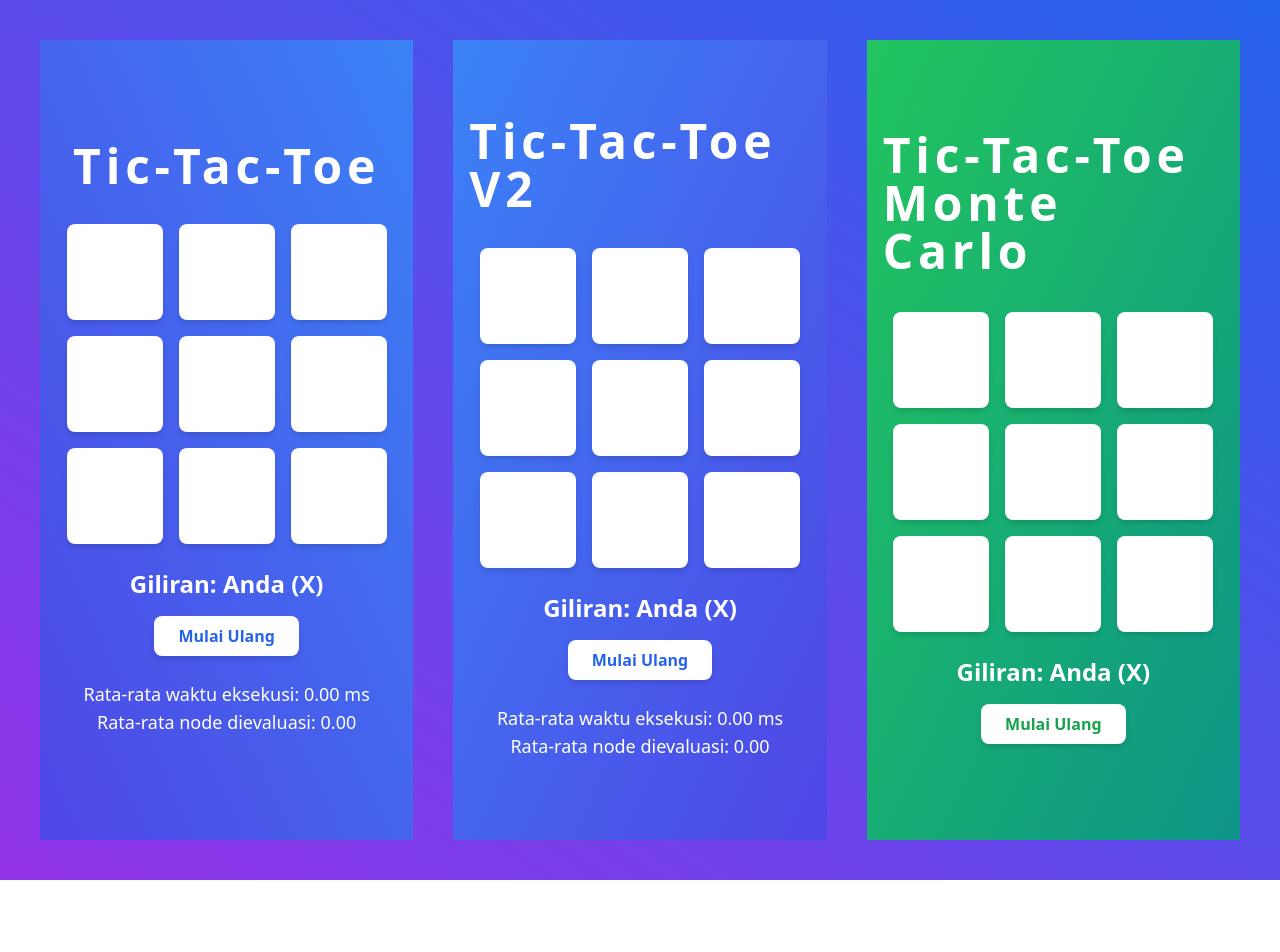
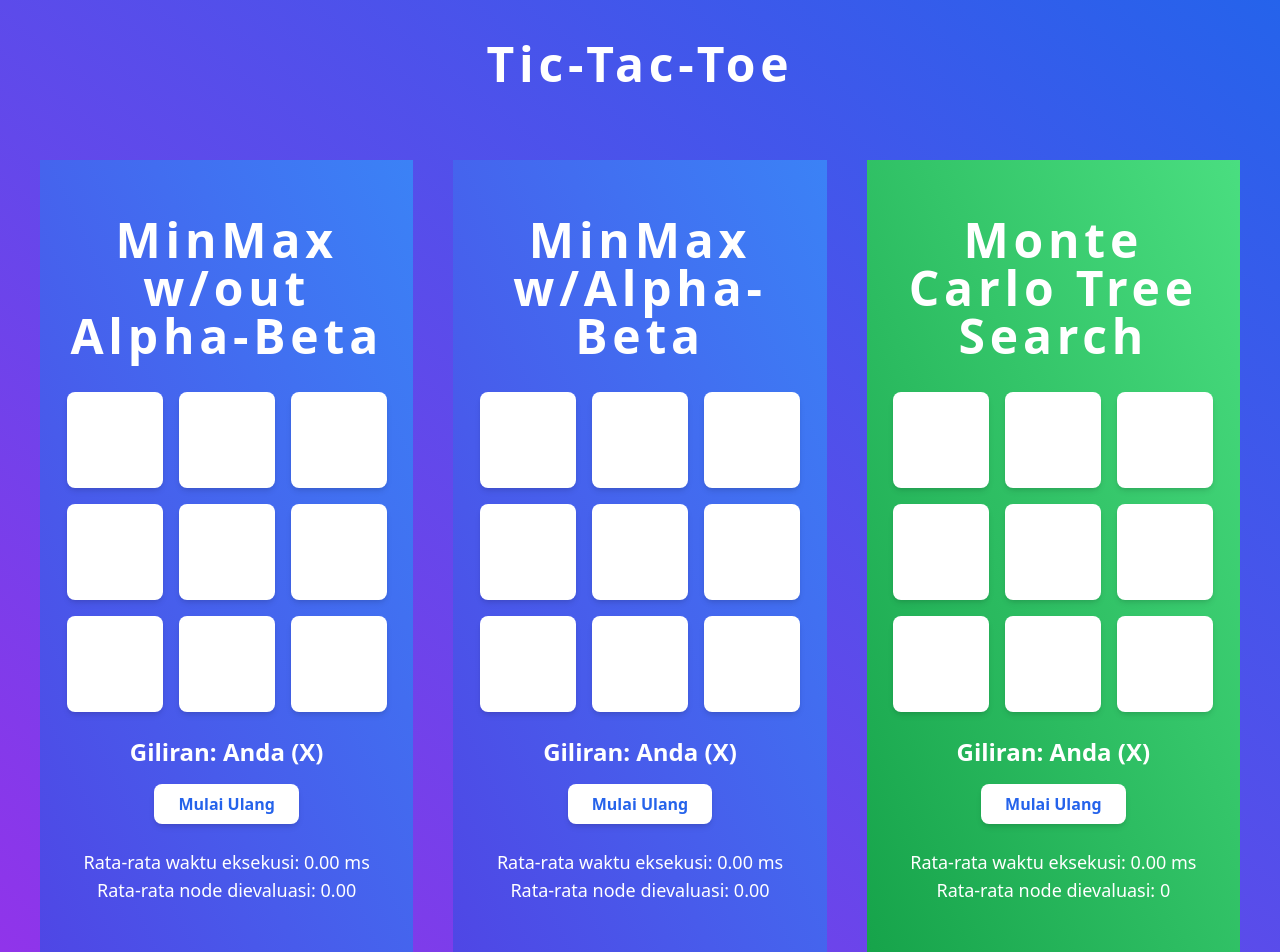
Before and after one commit to 24aeronyx/tictactoe_PKB, a React (Vite) app: page / in a window 1280 px wide. Shown: the top 952 px of the page. Before the commit the page ends 880 px from the top, so only its background shows below. Built offline with nearby package versions, Linux system fonts and the light colour scheme.

Commit message:
Update monte carlo and styling

```diff
--- a/src/App.jsx
+++ b/src/App.jsx
@@ -5,6 +5,9 @@ import TicTacToeMonteCarlo from "./components/TicTacToeMonteCarlo";
 function App() {
   return (
     <div className="flex flex-col items-center gap-10 p-10 bg-gradient-to-bl from-blue-600 to-purple-600 min-h-screen">
+      <h1 className="text-5xl text-center font-bold text-white mb-8 tracking-widest">
+        Tic-Tac-Toe
+      </h1>
       <div className="flex flex-col lg:flex-row justify-between items-center gap-10">
         <div className="flex-1 flex justify-center">
           <TicTacToe />
--- a/src/components/TicTacToe.jsx
+++ b/src/components/TicTacToe.jsx
@@ -163,8 +163,8 @@ const TicTacToe = () => {
         isDraw ? "bg-gray-500" : "bg-gradient-to-bl from-blue-500 to-indigo-600"
       } transition-colors duration-500`}
     >
-      <h1 className="text-5xl font-bold text-white mb-8 tracking-widest animate-bounce">
-        Tic-Tac-Toe
+      <h1 className="text-5xl font-bold text-white mb-8 tracking-widest text-center">
+        MinMax w/out Alpha-Beta
       </h1>
       <div
         className={`grid grid-cols-3 gap-4 ${isDraw ? "animate-pulse" : ""}`}
--- a/src/components/TicTacToeMonteCarlo.jsx
+++ b/src/components/TicTacToeMonteCarlo.jsx
@@ -5,6 +5,7 @@ const TicTacToeMonteCarlo = () => {
   const [squares, setSquares] = useState(Array(9).fill(null));
   const [isXNext, setIsXNext] = useState(true);
   const [status, setStatus] = useState("Giliran: Anda (X)");
+  const [moveStats, setMoveStats] = useState([]);
   const [showConfetti, setShowConfetti] = useState(false);
   const [isDraw, setIsDraw] = useState(false);
 
@@ -31,52 +32,125 @@ const TicTacToeMonteCarlo = () => {
     return null;
   };
 
-  const winner = calculateWinner(squares);
+  const mcts = (initialSquares, player, iterations = 1000) => {
+    let nodesEvaluated = 0; // Tambahkan penghitung global
 
-  const simulateGame = (board, currentPlayer) => {
-    const squaresCopy = [...board];
-    let player = currentPlayer;
+    class Node {
+      constructor(squares, parent = null) {
+        this.squares = squares;
+        this.parent = parent;
+        this.children = [];
+        this.visits = 0;
+        this.wins = 0;
+        this.player = player;
+      }
 
-    while (true) {
-      const validMoves = squaresCopy
-        .map((val, idx) => (val === null ? idx : null))
-        .filter((idx) => idx !== null);
+      uctValue(totalSimulations) {
+        if (this.visits === 0) return Infinity;
+        return (
+          this.wins / this.visits +
+          Math.sqrt((2 * Math.log(totalSimulations)) / this.visits)
+        );
+      }
+    }
 
-      if (validMoves.length === 0) return null; // Draw
-      const randomMove =
-        validMoves[Math.floor(Math.random() * validMoves.length)];
-      squaresCopy[randomMove] = player;
+    const root = new Node(initialSquares);
 
-      const result = calculateWinner(squaresCopy);
-      if (result) return result;
+    const simulate = (squares, player) => {
+      let currentPlayer = player;
+      let winner = calculateWinner(squares);
+      while (!winner && squares.includes(null)) {
+        const availableMoves = squares
+          .map((square, index) => (square === null ? index : null))
+          .filter((index) => index !== null);
 
-      player = player === "X" ? "O" : "X"; // Switch player
+        const randomMove =
+          availableMoves[Math.floor(Math.random() * availableMoves.length)];
+        squares[randomMove] = currentPlayer;
+        currentPlayer = currentPlayer === "X" ? "O" : "X";
+        winner = calculateWinner(squares);
+      }
+
+      nodesEvaluated++; // Tambahkan saat simulasi selesai
+      if (winner === "O") return 1;
+      if (winner === "X") return -1;
+      return 0;
+    };
+
+    const backpropagate = (node, result) => {
+      while (node) {
+        node.visits += 1;
+        if (node.player === "O") {
+          node.wins += result;
+        } else {
+          node.wins -= result;
+        }
+        node = node.parent;
+      }
+    };
+
+    const expand = (node) => {
+      const availableMoves = node.squares
+        .map((square, index) => (square === null ? index : null))
+        .filter((index) => index !== null);
+
+      for (let move of availableMoves) {
+        const newSquares = [...node.squares];
+        newSquares[move] = node.player === "X" ? "O" : "X";
+        node.children.push(new Node(newSquares, node));
+        nodesEvaluated++; // Tambahkan saat node baru dibuat
+      }
+    };
+
+    const select = (node) => {
+      while (node.children.length > 0) {
+        node = node.children.reduce((bestChild, child) =>
+          child.uctValue(node.visits) > bestChild.uctValue(node.visits)
+            ? child
+            : bestChild
+        );
+      }
+      return node;
+    };
+
+    for (let i = 0; i < iterations; i++) {
+      let node = select(root);
+      if (node.visits > 0 && node.children.length === 0) {
+        expand(node);
+      }
+      const childNode = node.children.length > 0 ? node.children[0] : node;
+      const result = simulate([...childNode.squares], childNode.player);
+      backpropagate(childNode, result);
     }
+
+    const bestChild = root.children.reduce((best, child) =>
+      child.visits > best.visits ? child : best
+    );
+
+    return {
+      move: bestChild.squares.findIndex(
+        (val, idx) => val !== root.squares[idx]
+      ),
+      nodesEvaluated, // Kembalikan jumlah node yang dievaluasi
+    };
   };
 
-  const monteCarlo = (board, simulations = 100) => {
-    const scores = Array(9).fill(0);
-    const validMoves = board
-      .map((val, idx) => (val === null ? idx : null))
-      .filter((idx) => idx !== null);
+  // Memanggil AI
+  const bestMove = () => {
+    let start = performance.now();
+    const { move, nodesEvaluated } = mcts(squares, "O", 1000);
+    let end = performance.now();
 
-    validMoves.forEach((move) => {
-      for (let i = 0; i < simulations; i++) {
-        const boardCopy = [...board];
-        boardCopy[move] = "O"; // Simulate AI's move
-        const result = simulateGame(boardCopy, "X");
-
-        if (result === "O") scores[move] += 1; // AI wins
-        else if (result === "X") scores[move] -= 1; // Player wins
-      }
-    });
-
-    return scores.indexOf(Math.max(...scores));
+    const executionTime = end - start;
+    setMoveStats((prevStats) => [
+      ...prevStats,
+      { executionTime, nodesEvaluated },
+    ]);
+    return move;
   };
 
   const handleClick = (i) => {
-    if (winner || squares[i] || !isXNext) return;
-
+    if (calculateWinner(squares) || squares[i] || !isXNext) return;
     const newSquares = squares.slice();
     newSquares[i] = "X";
     setSquares(newSquares);
@@ -84,8 +158,8 @@ const TicTacToeMonteCarlo = () => {
   };
 
   useEffect(() => {
-    if (!isXNext && !winner) {
-      const aiMove = monteCarlo(squares, 500);
+    if (!isXNext && !calculateWinner(squares)) {
+      const aiMove = bestMove();
       if (aiMove !== undefined) {
         const newSquares = squares.slice();
         newSquares[aiMove] = "O";
@@ -93,9 +167,10 @@ const TicTacToeMonteCarlo = () => {
         setIsXNext(true);
       }
     }
-  }, [isXNext, squares, winner]);
+  }, [isXNext, squares]);
 
   useEffect(() => {
+    const winner = calculateWinner(squares);
     if (winner) {
       setStatus(`Pemenang: ${winner}`);
       setShowConfetti(true);
@@ -109,24 +184,25 @@ const TicTacToeMonteCarlo = () => {
       setShowConfetti(false);
       setIsDraw(false);
     }
-  }, [winner, squares, isXNext]);
+  }, [squares, isXNext]);
 
   const resetGame = () => {
     setSquares(Array(9).fill(null));
     setIsXNext(true);
     setStatus("Giliran: Anda (X)");
+    setMoveStats([]);
     setShowConfetti(false);
     setIsDraw(false);
   };
 
   return (
     <div
-      className={`flex flex-col items-center justify-center min-h-screen bg-gradient-to-br ${
-        isDraw ? "bg-gray-500" : "from-green-500 to-teal-600"
-      } w-full p-4 transition-colors duration-500`}
+      className={`flex flex-col items-center justify-center min-h-screen w-full p-4 ${
+        isDraw ? "bg-gray-500" : "bg-gradient-to-bl from-green-400 to-green-600"
+      } transition-colors duration-500`}
     >
-      <h1 className="text-5xl font-bold text-white mb-8 tracking-widest animate-bounce">
-        Tic-Tac-Toe Monte Carlo
+      <h1 className="text-5xl font-bold text-white mb-8 tracking-widest text-center">
+        Monte Carlo Tree Search
       </h1>
       <div
         className={`grid grid-cols-3 gap-4 ${isDraw ? "animate-pulse" : ""}`}
@@ -135,7 +211,7 @@ const TicTacToeMonteCarlo = () => {
           <button
             key={i}
             onClick={() => handleClick(i)}
-            className={`w-24 h-24 flex items-center justify-center text-4xl font-bold rounded-lg shadow-md text-green-500 bg-white hover:bg-green-100 transition-colors duration-200 ${
+            className={`w-24 h-24 flex items-center justify-center text-4xl font-bold rounded-lg shadow-md text-blue-500 bg-white hover:bg-blue-100 transition-colors duration-200 ${
               square === "X" ? "text-blue-600" : "text-red-500"
             }`}
           >
@@ -147,10 +223,27 @@ const TicTacToeMonteCarlo = () => {
         <h2 className="text-2xl font-semibold text-white">{status}</h2>
         <button
           onClick={resetGame}
-          className="mt-4 px-6 py-2 bg-white text-green-600 font-bold rounded-lg shadow-md hover:bg-neutral-200 transition-all duration-200"
+          className="mt-4 px-6 py-2 bg-white text-blue-600 font-bold rounded-lg shadow-md hover:bg-neutral-200 transition-all duration-200"
         >
           Mulai Ulang
         </button>
+      </div>
+      <div className="mt-6 text-white text-lg text-center">
+        <p>
+          Rata-rata waktu eksekusi:{" "}
+          {(
+            moveStats.reduce((a, b) => a + b.executionTime, 0) /
+              moveStats.length || 0
+          ).toFixed(2)}{" "}
+          ms
+        </p>
+        <p>
+          Rata-rata node dievaluasi:{" "}
+          {Math.round(
+            moveStats.reduce((a, b) => a + b.nodesEvaluated, 0) /
+              moveStats.length
+          ) || 0}
+        </p>
       </div>
       {showConfetti && (
         <Confetti width={window.innerWidth} height={window.innerHeight} />
--- a/src/components/TicTacToeV2.jsx
+++ b/src/components/TicTacToeV2.jsx
@@ -132,7 +132,7 @@ const TicTacToeV2 = () => {
     } else if (!squares.includes(null)) {
       setStatus("Seri!");
       setShowConfetti(false);
-      setIsDraw(true);
+      setIsDraw(true); // Kondisi seri
     } else {
       setStatus(`Giliran: ${isXNext ? "Anda (X)" : "AI (O)"}`);
       setShowConfetti(false);
@@ -165,12 +165,12 @@ const TicTacToeV2 = () => {
 
   return (
     <div
-      className={`flex flex-col items-center justify-center min-h-screen bg-gradient-to-br ${
-        isDraw ? "bg-gray-500" : "from-blue-500 to-indigo-600"
-      } w-full p-4 transition-colors duration-500`}
+      className={`flex flex-col items-center justify-center min-h-screen w-full p-4 ${
+        isDraw ? "bg-gray-500" : "bg-gradient-to-bl from-blue-500 to-indigo-600"
+      } transition-colors duration-500`}
     >
-      <h1 className="text-5xl font-bold text-white mb-8 tracking-widest animate-bounce">
-        Tic-Tac-Toe V2
+      <h1 className="text-5xl text-center font-bold text-white mb-8 tracking-widest">
+        MinMax w/Alpha-Beta
       </h1>
       <div
         className={`grid grid-cols-3 gap-4 ${isDraw ? "animate-pulse" : ""}`}
```
